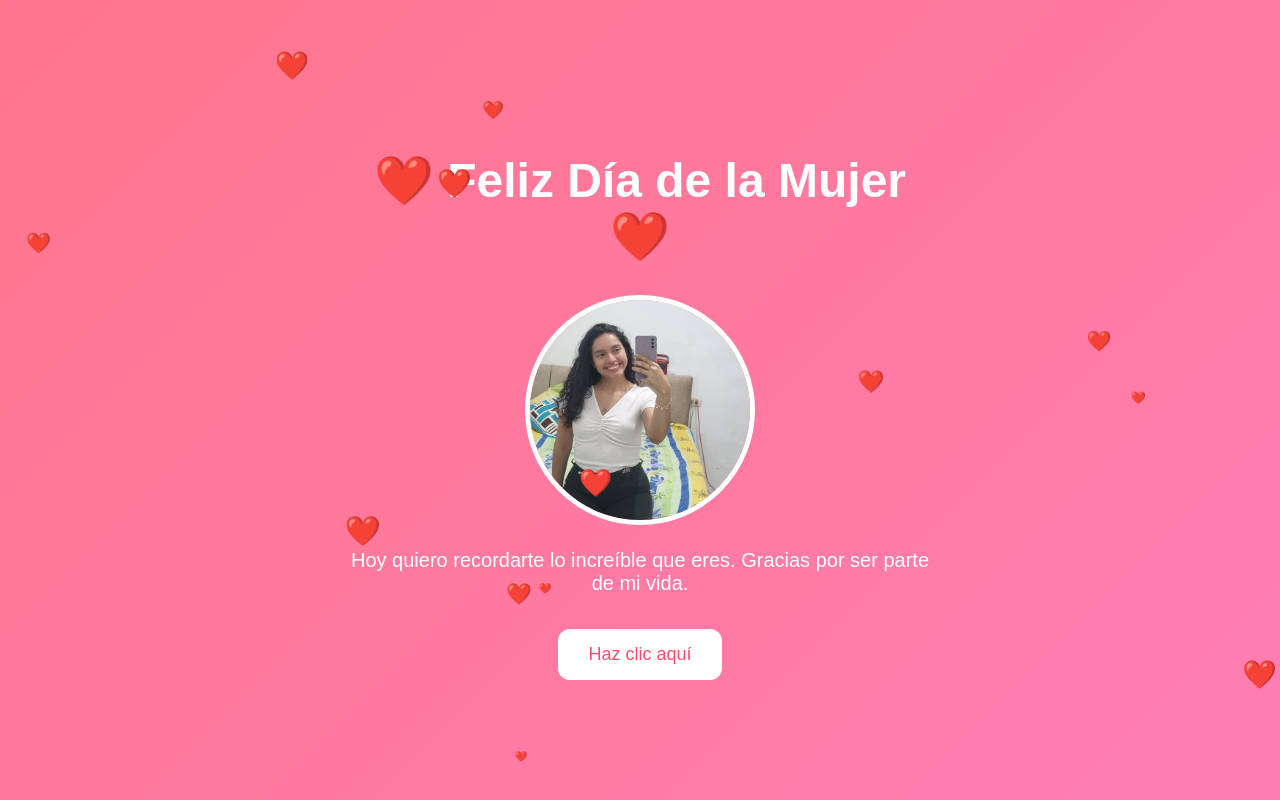
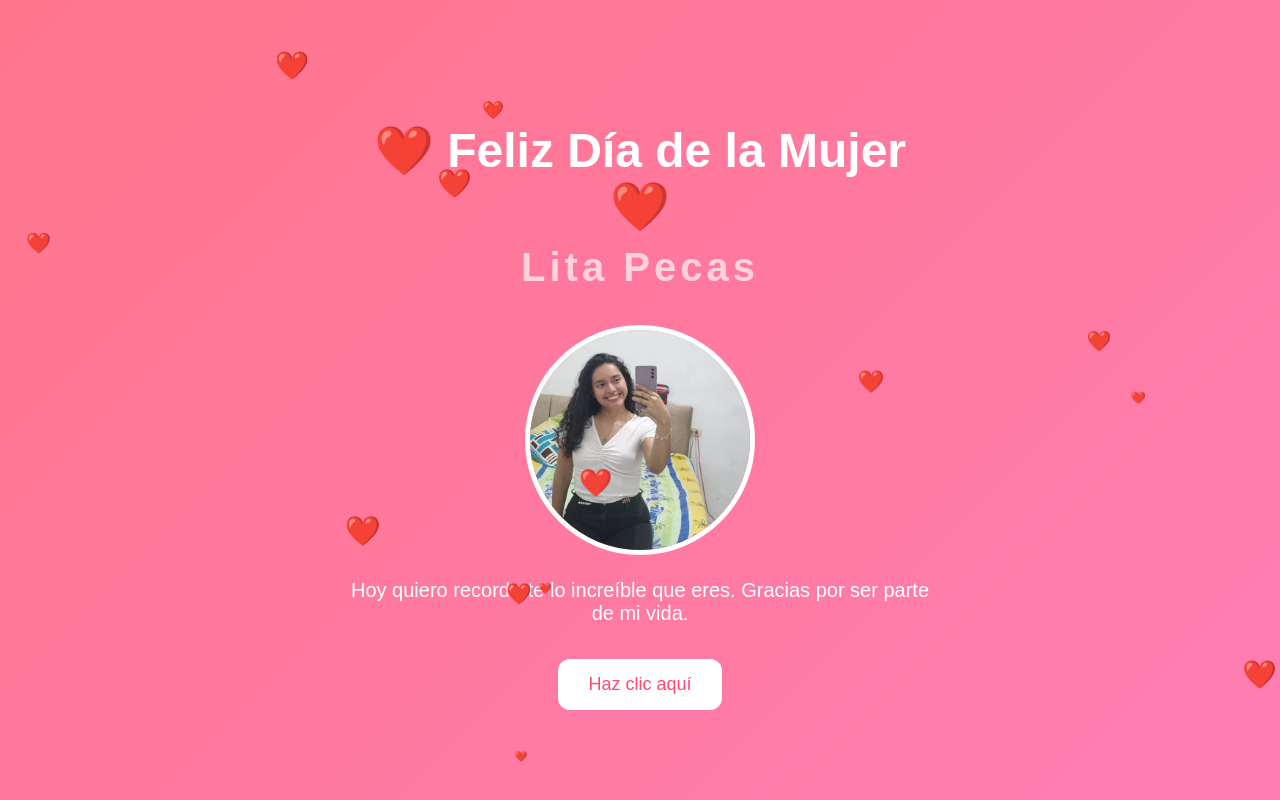
Before and after one commit to diegopabloordonez-sourc/para-ella, a plain HTML site: page index.html in a window 1280 px wide. Drawn offline with Linux system fonts and the light colour scheme.

Commit message:
Update index.html

```diff
--- a/index.html
+++ b/index.html
@@ -1,79 +1,87 @@
 <!DOCTYPE html>
 <html lang="es">
 <head>
-<meta charset="UTF-8">
+<meta charset="UTF-8" />
 <title>Para ti ❤️</title>
 
 <style>
-
-body{
-margin:0;
-font-family: 'Arial';
-background:linear-gradient(135deg,#ff758c,#ff7eb3);
-height:100vh;
-display:flex;
-justify-content:center;
-align-items:center;
-text-align:center;
-color:white;
-overflow:hidden;
+  body {
+    margin: 0;
+    font-family: 'Arial', sans-serif;
+    background: linear-gradient(135deg, #ff758c, #ff7eb3);
+    height: 100vh;
+    display: flex;
+    justify-content: center;
+    align-items: center;
+    text-align: center;
+    color: white;
+    overflow: hidden;
   }
 
-.container{
-max-width:600px;
-padding:30px;
+  .container {
+    max-width: 600px;
+    padding: 30px;
   }
 
-h1{
-font-size:3em;
-margin-bottom:10px;
+  h1 {
+    font-size: 3em;
+    margin-bottom: 10px;
   }
 
-#texto{
-font-size:20px;
-min-height:60px;
+  #nombre-animado {
+    font-size: 2.5em;
+    font-weight: bold;
+    color: #ffd1dc;
+    margin-bottom: 20px;
+    height: 40px;
+    letter-spacing: 4px;
   }
 
-button{
-margin-top:20px;
-padding:15px 30px;
-font-size:18px;
-border:none;
-border-radius:12px;
-background:white;
-color:#ff4b6e;
-cursor:pointer;
-transition:0.3s;
+  #texto {
+    font-size: 20px;
+    min-height: 60px;
   }
 
-button:hover{
-transform:scale(1.1);
+  button {
+    margin-top: 20px;
+    padding: 15px 30px;
+    font-size: 18px;
+    border: none;
+    border-radius: 12px;
+    background: white;
+    color: #ff4b6e;
+    cursor: pointer;
+    transition: 0.3s;
   }
 
-.corazon{
-position:fixed;
-top:-10px;
-color:white;
+  button:hover {
+    transform: scale(1.1);
+  }
+
+  .corazon {
+    position: fixed;
+    top: -10px;
+    color: white;
     animation: caer linear infinite;
   }
 
-@keyframes caer{
-to{
-transform:translateY(110vh);
+  @keyframes caer {
+    to {
+      transform: translateY(110vh);
     }
   }
-
 </style>
 
 </head>
-
 <body>
 
 <div class="container">
 
   <h1>❤️ Feliz Día de la Mujer ❤️</h1>
 
-<img src="picture.jpeg" style="width:220px;height:220px;border-radius:50%;object-fit:cover;border:5px solid white;margin:20px;">
+  <div id="nombre-animado"></div>
+
+  <img src="picture.jpeg" style="width:220px;height:220px;border-radius:50%;object-fit:cover;border:5px solid white;margin:20px;" />
 
   <div id="texto"></div>
 
@@ -83,55 +91,67 @@ transform:translateY(110vh);
 
 </div>
 
+<!-- Música romántica -->
+<audio id="musica" src="https://cdn.pixabay.com/download/audio/2022/03/27/audio_7de8b85470.mp3?filename=romantic-piano-11027.mp3" loop></audio>
+
 <script>
+  // Animación para escribir el nombre letra por letra
+  const nombre = "Lita Pecas";  // Cambia aquí por el nombre de tu pareja
+  const nombreAnimado = document.getElementById("nombre-animado");
+  let i = 0;
 
-let mensaje="Hoy quiero recordarte lo increíble que eres. Gracias por ser parte de mi vida.";
-
-let i=0;
-
-function escribir(){
-if(i<mensaje.length){
-document.getElementById("texto").innerHTML+=mensaje.charAt(i);
+  function escribirNombre() {
+    if (i < nombre.length) {
+      nombreAnimado.innerHTML += nombre.charAt(i);
       i++;
-setTimeout(escribir,50);
+      setTimeout(escribirNombre, 200);
     }
   }
+  escribirNombre();
 
-escribir();
+  // Mensaje principal que se escribe
+  const mensaje = "Hoy quiero recordarte lo increíble que eres. Gracias por ser parte de mi vida.";
+  let j = 0;
+  const texto = document.getElementById("texto");
 
-function sorpresa(){
+  function escribirTexto() {
+    if (j < mensaje.length) {
+      texto.innerHTML += mensaje.charAt(j);
+      j++;
+      setTimeout(escribirTexto, 50);
+    }
+  }
+  escribirTexto();
 
-document.getElementById("mensajeFinal").innerHTML=
-"<h2>Eres una mujer increíble y me siento muy afortunado de tenerte ❤️</h2>";
-
+  // Mostrar mensaje sorpresa al hacer clic
+  function sorpresa() {
+    document.getElementById("mensajeFinal").innerHTML = "<h2>Eres una mujer increíble y me siento muy afortunado de tenerte ❤️</h2>";
   }
 
-function corazones(){
+  // Animación de corazones cayendo
+  function corazones() {
+    let corazon = document.createElement("div");
+    corazon.classList.add("corazon");
+    corazon.innerHTML = "❤️";
+    corazon.style.left = Math.random() * 100 + "vw";
+    corazon.style.fontSize = (Math.random() * 20 + 10) + "px";
+    corazon.style.animationDuration = (Math.random() * 3 + 3) + "s";
+    document.body.appendChild(corazon);
+    setTimeout(() => {
+      corazon.remove();
+    }, 5000);
+  }
+  setInterval(corazones, 300);
 
-let corazon=document.createElement("div");
-
-corazon.classList.add("corazon");
-
-corazon.innerHTML="❤️";
-
-corazon.style.left=Math.random()*100+"vw";
-
-corazon.style.fontSize=(Math.random()*20+10)+"px";
-
-corazon.style.animationDuration=(Math.random()*3+3)+"s";
-
-document.body.appendChild(corazon);
-
-setTimeout(()=>{
-corazon.remove();
-},5000);
-
+  // Reproducir música al cargar la página (con interacción del usuario por política de navegadores)
+  window.addEventListener("click", () => {
+    const musica = document.getElementById("musica");
+    if (musica.paused) {
+      musica.play();
     }
-
-setInterval(corazones,300);
-
+  });
 </script>
 
 </body>
-
 </html>
+</html>
```
Lines whose indentation alone changed are shown as unchanged.
